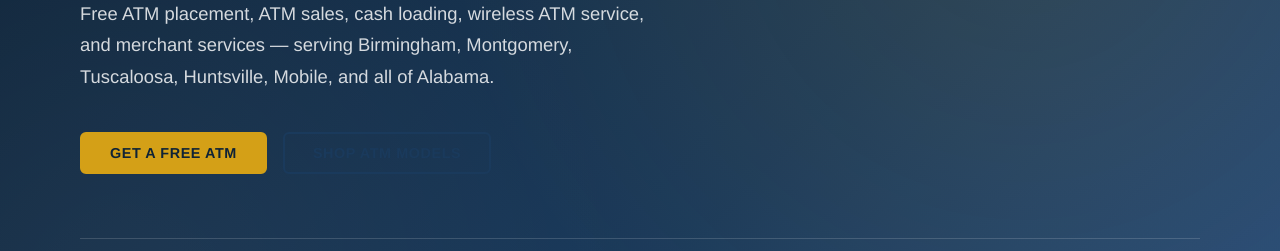
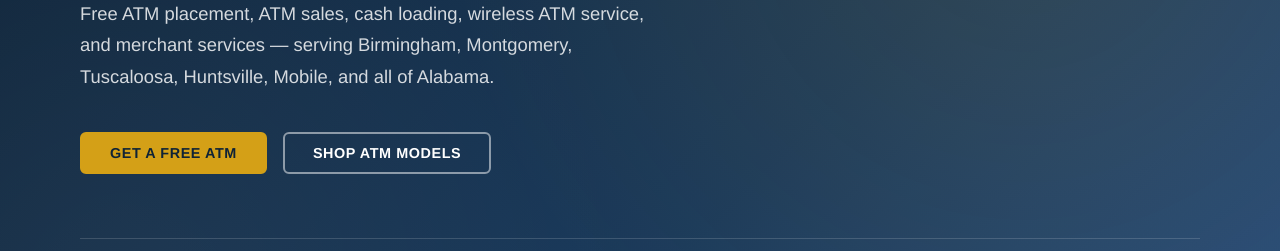
Before and after one commit to landonFFI/FFI-Website, a plain HTML site: page files/ffi-website/index.html in a window 1280 px wide. Shown: the part 311-562 px from the top of the page. Drawn offline with Linux system fonts and the light colour scheme.

Commit message:
Fix hero secondary button visibility — change btn--outline to btn--secondary on dark background

```diff
--- a/files/ffi-website/index.html
+++ b/files/ffi-website/index.html
@@ -99,7 +99,7 @@
       <p class="hero__sub">Free ATM placement, ATM sales, cash loading, wireless ATM service, and merchant services — serving Birmingham, Montgomery, Tuscaloosa, Huntsville, Mobile, and all of Alabama.</p>
       <div class="hero__btns">
         <a href="#contact" class="btn btn--primary">Get a Free ATM</a>
-        <a href="./pages/buy-atm.html" class="btn btn--outline">Shop ATM Models</a>
+        <a href="./pages/buy-atm.html" class="btn btn--secondary">Shop ATM Models</a>
       </div>
       <div class="hero__stats">
         <div>
```
